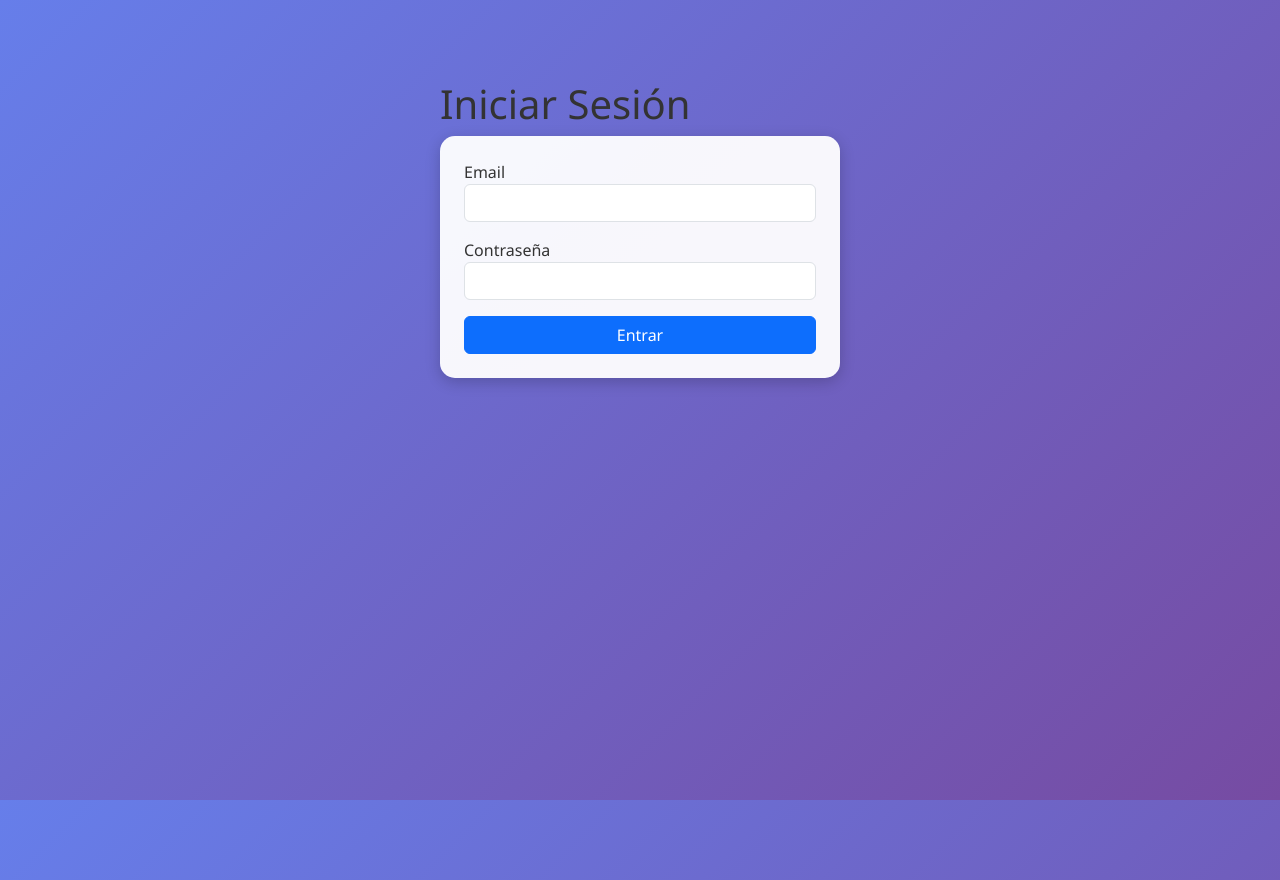
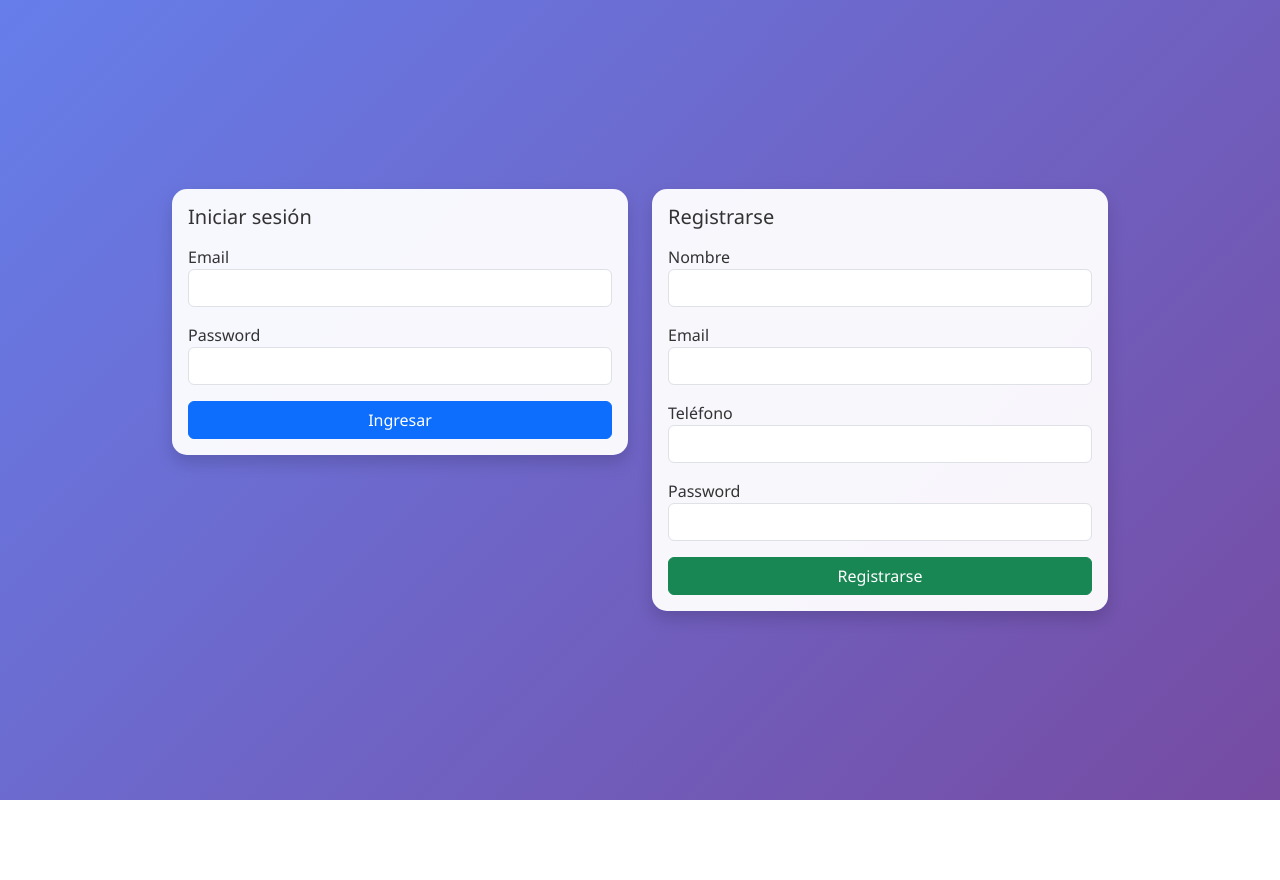
Before and after one commit to NicolasTorresD/CasoCanchas-DesarrolloWeb, a Vue app: page / in a window 1280 px wide. After the commit the page ends 800 px from the top, so only its background shows below. Built offline with nearby package versions, Linux system fonts and the light colour scheme; no server answers.

Commit message:
login y registro

```diff
--- a/src/App.vue
+++ b/src/App.vue
@@ -1,7 +1,8 @@
 <template>
   <div id="app">
     <!-- Si NO está logueado, mostrar login -->
-    <Login v-if="!logueado" @login-exitoso="logueado = true" />
+    <Login v-if="!logueado" @login-exitoso="manejarLogin" />
+
 
     <!-- Si está logueado, mostrar dashboard -->
     <div v-else>
@@ -50,6 +51,18 @@
                 >
                   <i class="fas fa-comment-dots me-2"></i>Dejar Opinión
                 </a>
+              </li>
+            </ul>
+            <ul class="navbar-nav ms-auto">
+              <li class="nav-item d-flex align-items-center me-3">
+                <span class="nav-link disabled">
+                Hola, {{ usuario?.nombre || 'Usuario' }}
+                </span>
+              </li>
+              <li class="nav-item">
+                <button class="btn btn-outline-danger" @click="cerrarSesion">
+                <i class="fas fa-sign-out-alt me-2"></i>Cerrar sesión
+                </button>
               </li>
             </ul>
           </div>
@@ -156,8 +169,24 @@ const idReservaACancelar = ref(null);
 const filtroDeporte = ref('todos');
 const filtroFecha = ref('');
 
+const usuario = ref(null);
+
+function manejarLogin(user) {
+  usuario.value = user; // guardar el objeto completo del usuario
+  logueado.value = true;
+}
+
 // Referencias a modals
 const modalReserva = ref(null);
+
+function cerrarSesion() {
+  localStorage.removeItem('token');
+  localStorage.removeItem('user_id');
+  usuario.value = null;
+  logueado.value = false;
+  paginaActual.value = 'listado'; // opcional
+}
+
 
 // Cargar datos al montar el componente
 onMounted(async () => {
--- a/src/components/Login.vue
+++ b/src/components/Login.vue
@@ -1,55 +1,126 @@
 <template>
-  <div class="login-container">
-    <h1>Iniciar Sesión</h1>
-    <form @submit.prevent="onSubmit" class="card p-4">
+  <div class="d-flex justify-content-center align-items-center vh-100">
+    <div class="row w-75">
+      <!-- Cuadro de Login -->
+      <div class="col-md-6">
+        <div class="card shadow">
+          <div class="card-body">
+            <h5 class="card-title mb-3">Iniciar sesión</h5>
+            <form @submit.prevent="onLogin">
               <div class="mb-3">
                 <label>Email</label>
-        <input v-model="email" type="email" class="form-control" required />
+                <input v-model="loginEmail" type="email" class="form-control" required />
               </div>
               <div class="mb-3">
-        <label>Contraseña</label>
-        <input v-model="password" type="password" class="form-control" required />
+                <label>Password</label>
+                <input v-model="loginPassword" type="password" class="form-control" required />
               </div>
               <button class="btn btn-primary w-100" :disabled="loading">
-        {{ loading ? 'Ingresando...' : 'Entrar' }}
+                {{ loading ? 'Cargando...' : 'Ingresar' }}
               </button>
               <p v-if="error" class="text-danger mt-2">{{ error }}</p>
             </form>
+          </div>
+        </div>
+      </div>
+
+      <!-- Cuadro de Registro -->
+      <div class="col-md-6">
+        <div class="card shadow">
+          <div class="card-body">
+            <h5 class="card-title mb-3">Registrarse</h5>
+            <form @submit.prevent="onRegister">
+              <div class="mb-3">
+                <label>Nombre</label>
+                <input v-model="regNombre" type="text" class="form-control" required />
+              </div>
+              <div class="mb-3">
+                <label>Email</label>
+                <input v-model="regEmail" type="email" class="form-control" required />
+              </div>
+              <div class="mb-3">
+                <label>Teléfono</label>
+                <input v-model="regTelefono" type="text" class="form-control" required />
+              </div>
+              <div class="mb-3">
+                <label>Password</label>
+                <input v-model="regPassword" type="password" class="form-control" required />
+              </div>
+              <button class="btn btn-success w-100" :disabled="loading">
+                {{ loading ? 'Cargando...' : 'Registrarse' }}
+              </button>
+              <p v-if="error" class="text-danger mt-2">{{ error }}</p>
+            </form>
+          </div>
+        </div>
+      </div>
+    </div>
   </div>
 </template>
 
 <script setup>
 import { ref } from 'vue';
-import { login, me } from '@/services/auth';
+import { login, register, getUserById } from '@/services/auth';
 
-const email = ref('');
-const password = ref('');
+const loginEmail = ref('');
+const loginPassword = ref('');
+const regNombre = ref('');
+const regEmail = ref('');
+const regTelefono = ref('');
+const regPassword = ref('');
+
 const loading = ref(false);
 const error = ref('');
 
 const emit = defineEmits(['login-exitoso']);
 
-async function onSubmit() {
+async function onLogin() {
   loading.value = true;
   error.value = '';
   try {
-    // Llamada al backend
-    const data = await login({ email: email.value, password: password.value });
-    localStorage.setItem('token', data.access_token);
+    const data = await login({ email: loginEmail.value, password: loginPassword.value });
+    const user = await getUserById(data.user_id);
+    emit('login-exitoso', user);
+  } catch (e) {
+    error.value = e.response?.data?.detail || 'Error al iniciar sesión';
+  } finally {
+    loading.value = false;
+  }
+}
 
-    // Opcional: obtener datos del usuario
-    const user = await me();
-    console.log('Usuario autenticado:', user);
+async function onRegister() {
+  loading.value = true;
+  error.value = '';
+  try {
+    // 1. Registrar usuario
+    const nuevoUsuario = await register({
+      nombre: regNombre.value,
+      email: regEmail.value,
+      telefono: regTelefono.value,
+      password: regPassword.value,
+    });
+    console.log('Usuario registrado:', nuevoUsuario);
 
-    // Avisar al App.vue que el login fue exitoso
-    emit('login-exitoso');
+    // 2. Hacer login inmediatamente con email + password
+    const data = await login({
+      email: regEmail.value,
+      password: regPassword.value,
+    });
+
+    // 3. Obtener datos del usuario con el user_id del login
+    const user = await getUserById(data.user_id);
+
+    // 4. Emitir login exitoso → App.vue muestra dashboard
+    emit('login-exitoso', user);
   } catch (e) {
-    error.value = e.response?.data?.detail || 'Credenciales inválidas';
+    error.value = e.response?.data?.detail || 'Error al registrarse';
   } finally {
     loading.value = false;
   }
 }
 </script>
+
+
 
 
 
--- a/src/services/auth.js
+++ b/src/services/auth.js
@@ -2,12 +2,18 @@
 import backend from './backend';
 
 export async function login(payload) {
-  // ahora usamos la ruta completa
+  // POST al login
   const { data } = await backend.post('/api/v1/auth/login', payload);
-  return data; // { access_token, token_type }
+  return data; // { access_token, token_type, user_id }
 }
 
-export async function me() {
-  const { data } = await backend.get('/api/v1/users/me'); // ajusta si tu backend expone /api/v1/users/me
+export async function getUserById(id) {
+  // GET al usuario por id
+  const { data } = await backend.get(`/api/v1/users/${id}`);
   return data;
 }
+
+export async function register(payload) {
+  const { data } = await backend.post('/api/v1/auth/register', payload);
+  return data; // { access_token, token_type, user_id }
+}
```
Lines whose indentation alone changed are shown as unchanged.
